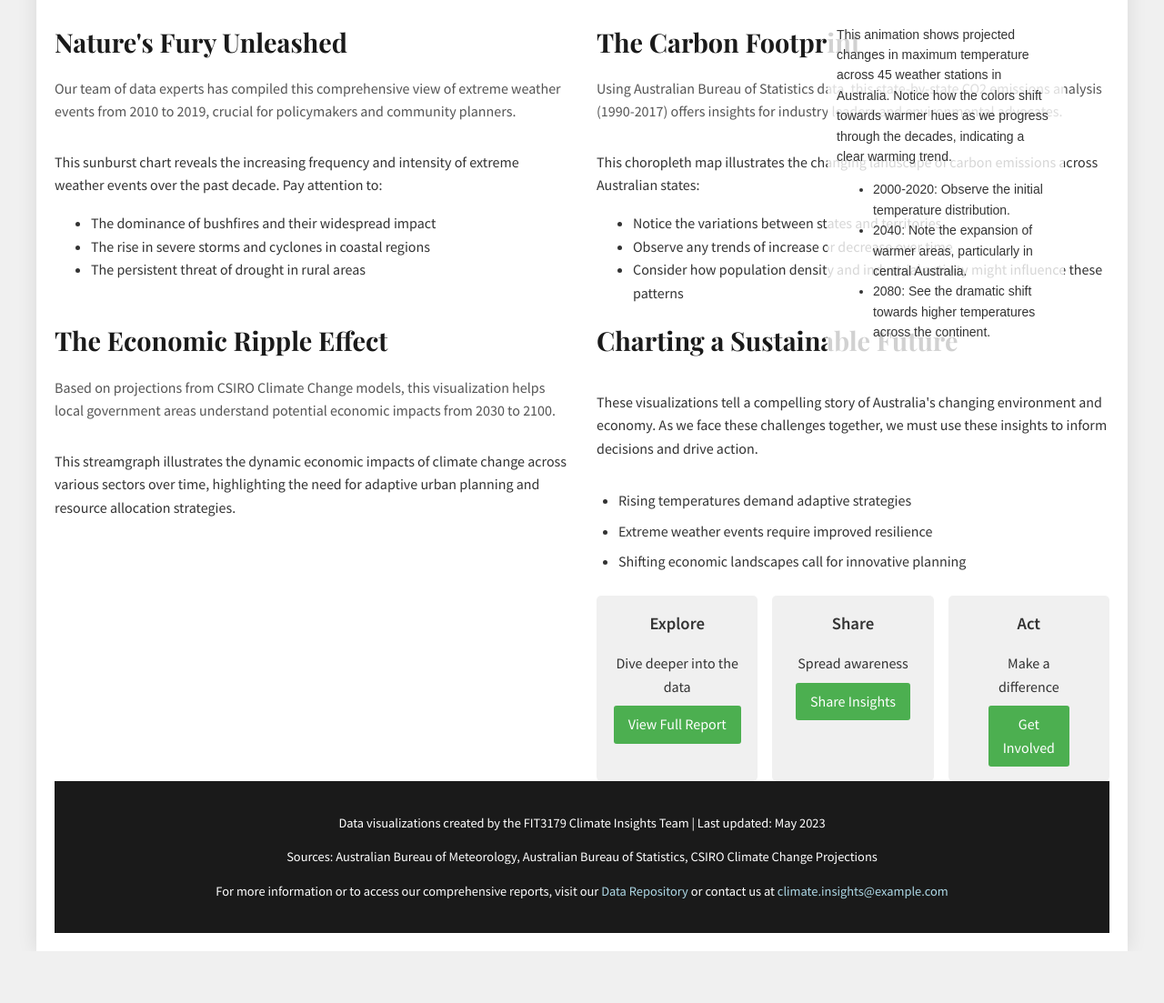
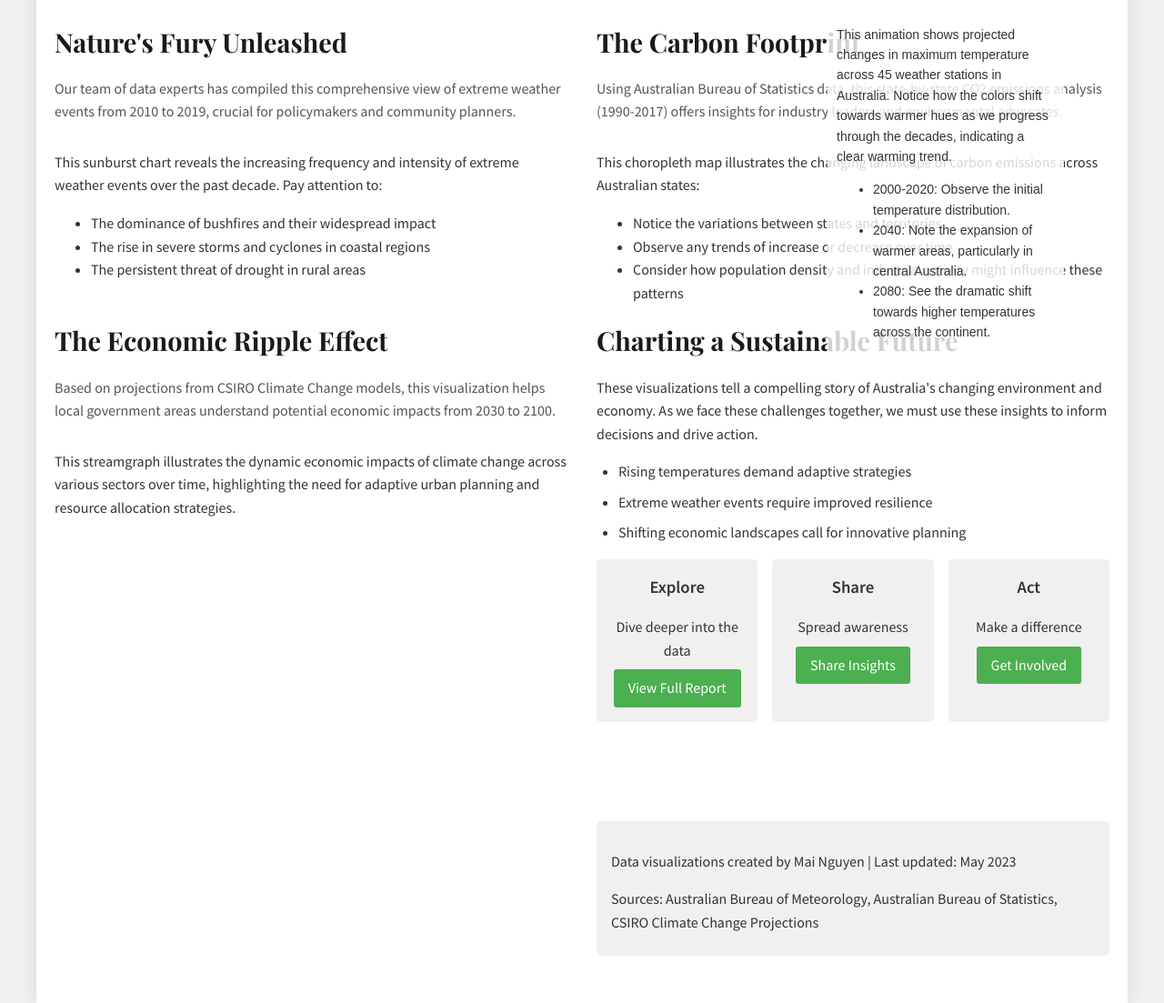
Before and after one commit to mngu0124/FIT3179-Assignment-2, a plain HTML site: page index.html in a window 1280 px wide. Shown: the part 444-1547 px from the top of the page at 91% size. Before the commit the page ends 1490 px from the top, so only its background shows below. Drawn offline with nearby package versions, Linux system fonts and the light colour scheme; a script that the page names is missing.

Commit message:
progress

```diff
--- a/index.html
+++ b/index.html
@@ -139,22 +139,24 @@
                         </div>
                         <div class="cta-item">
                             <h3>Act</h3>
-                            <p>Make a <br>difference</p>
-                            <a href="#" class="cta-link">Get <br>Involved</a>
+                            <p>Make a difference</p>
+                            <a href="#" class="cta-link">Get Involved</a>
                         </div>
                     </div>
+                    <p style="color: white;">These visualizations tell a compelling story of Australia's changing
+                        environment and economy. As
+                        we face these challenges together, we must use these insights to inform decisions and drive
+                        action.</p>
+                    <!-- Metadata Section -->
+                    <section class="metadata">
+                        <p>Data visualizations created by Mai Nguyen | Last updated: May 2023</p>
+                        <p>Sources: Australian Bureau of Meteorology, Australian Bureau of Statistics, CSIRO Climate
+                            Change Projections</p>
+                    </section>
                 </section>
             </div>
 
-            <!-- Footer Section -->
-            <footer>
-                <p>Data visualizations created by the FIT3179 Climate Insights Team | Last updated: May 2023</p>
-                <p>Sources: Australian Bureau of Meteorology, Australian Bureau of Statistics, CSIRO Climate Change
-                    Projections</p>
-                <p>For more information or to access our comprehensive reports, visit our <a href="#">Data
-                        Repository</a> or
-                    contact us at <a href="mailto:climate.insights@example.com">climate.insights@example.com</a></p>
-            </footer>
+
 
         </main>
 
--- a/styles.css
+++ b/styles.css
@@ -142,12 +142,16 @@ footer a:hover {
     flex: 3;
 }
 
-.conclusion {
+.conclusion-metadata {
     flex: 2;
     display: flex;
     flex-direction: column;
     justify-content: space-between;
     height: 100%;
+}
+
+.conclusion {
+    margin-bottom: 2rem;
 }
 
 .conclusion h2 {
@@ -200,17 +204,17 @@ footer a:hover {
     border-radius: 3px;
 }
 
-@media (max-width: 768px) {
-    .two-column {
-        flex-direction: column;
-    }
+.metadata {
+    background-color: #f0f0f0;
+    padding: 1rem;
+    border-radius: 5px;
+}
 
-    .economic-impact-section,
-    .conclusion {
-        width: 100%;
-    }
+.metadata h3 {
+    margin-top: 0;
+    margin-bottom: 0.5rem;
+}
 
-    .cta-container {
-        flex-direction: column;
-    }
+.metadata p {
+    margin-bottom: 0.5rem;
 }
```
